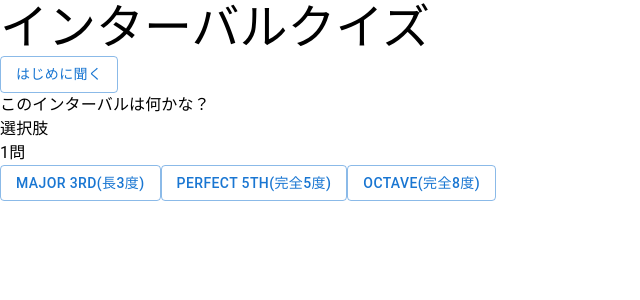
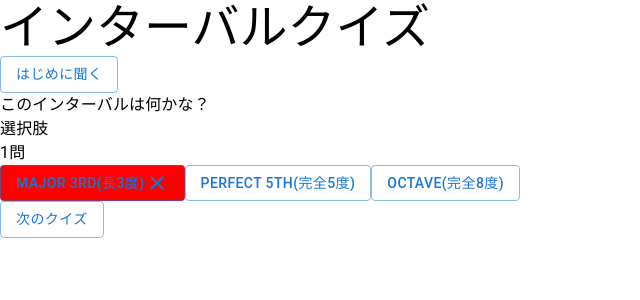
Before and after one commit to aki5648237/interval-training, a React (Create React App) app: page /intervalTrainingQuiz in a window 1280 px wide. Both pictures are taken after a click on the button "MAJOR 3RD(長3度)". Shown: the top 300 px of the page, without its empty margins (0-640 px from the left). Built offline with nearby package versions, Linux system fonts and the light colour scheme.

Commit message:
3/17 クイズ機能修正

```diff
--- a/package.json
+++ b/package.json
@@ -5,6 +5,7 @@
   "dependencies": {
     "@emotion/react": "^11.11.4",
     "@emotion/styled": "^11.11.0",
+    "@mui/icons-material": "^5.15.13",
     "@mui/material": "^5.15.11",
     "@testing-library/jest-dom": "^5.17.0",
     "@testing-library/react": "^13.4.0",
--- a/src/component/intervalTrainingAnswer.tsx
+++ b/src/component/intervalTrainingAnswer.tsx
@@ -1,23 +1,35 @@
 import Typography from '@mui/material/Typography';
 import Button from '@mui/material/Button';
 import { Question } from './intervalTrainingQuiz';
+import "../style/styles.css";
+
+import TripOriginIcon from '@mui/icons-material/TripOrigin';
+import CloseIcon from '@mui/icons-material/Close';
 
 type Props = {
 	currentQuestion: number
 	questions: Question[]
 	handleAnswerButtonClick: (value: number) => void
+	answer: string
+	selectValue: number
 }
 
-export const Answer = ({currentQuestion, questions, handleAnswerButtonClick}: Props) => {
+export const Answer = ({currentQuestion, questions, handleAnswerButtonClick, answer, selectValue}: Props) => {
 
+	console.log('押下したボタンの結果' + answer);
 	return (
 		<div>
 			<Typography>{currentQuestion}問</Typography>
 			{
 				questions[0].answerOptions.map((item) => {
 					return <Button
+										className={`${answer === 'correct' && item.value === selectValue ? "correct" : ""} ${answer === 'inCorrect' && item.value === selectValue ? "inCorrect" : ""}`}
 										onClick={() => handleAnswerButtonClick(item.value)}
-										variant='outlined'>{item.answerText}</Button>;
+										variant='outlined'>{item.answerText}
+										{answer === 'correct' && item.value === selectValue ? <TripOriginIcon /> : ''}
+										{answer === 'inCorrect' && item.value === selectValue ? <CloseIcon /> : ''}
+									</Button>
+
 			})}
 		</div>
 	);
--- a/src/component/intervalTrainingQuiz.tsx
+++ b/src/component/intervalTrainingQuiz.tsx
@@ -37,6 +37,14 @@ const IntervalTrainingQuiz = () => {
 	const [openQuiz, setOpenQuiz] = useState<boolean>(false);
 	// 結果を非表示にするフラグ
 	const [openResult, setOpenResult] = useState<boolean>(true);
+	// 次のクイズボタンを表示するフラグ
+	const [nextQuiz, setNextQuiz] = useState<boolean>(true);
+	// 結果を見るボタンを表示するフラグ
+	const [resultQuiz, setResultQuiz] = useState<boolean>(false);
+	// 正解、不正解のフラグ
+	const [answer, setAnswer] = useState<string>('');
+	// 選択肢したボタンのvalue
+	const [selectValue, setSelectValue] = useState<number>(99);
 
 
 	// 問題を定数soudNameにランダム格納
@@ -73,33 +81,33 @@ const IntervalTrainingQuiz = () => {
 		},
 	];
 
-
-
 	const handleAnswerButtonClick = (value: number): void=> {
 
+		setSelectValue(value);
+
+		console.log('クイズ結果を表示するフラグ' + resultQuiz);
 		console.log('選択した値' + value);
 		console.log('答えの値' + rand);
 
 		// 正解時、次の問題へ移る
 		if (value === rand) {
 
-			setCurrentQuestion((currentQuestion) => currentQuestion + 1);
-
+			// ボタンの色を緑にする
+      setAnswer('correct');
 
 			console.log('現在の問題No' + currentQuestion);
 			if (currentQuestion > 9) {
-				// 10問回答後、結果を表示
-				setOpenQuiz(true);
-				setOpenResult(false);
+				// 10問回答後、結果見るボタン表示
+				setResultQuiz(true);
 			}
 		}
 		else {
+			// ボタンの色を赤くする
+			setAnswer('inCorrect');
 			setMissCount((missCount) => missCount + 1);
 		}
+
 	}
-		// クイズ表示時に一回流す
-		// my_audio.play();
-
 
 		// ボタン押下時音を鳴らす
 		const jsplay = () => {
@@ -109,9 +117,18 @@ const IntervalTrainingQuiz = () => {
 			console.log(listenCount);
 		}
 
-		// 問題名取得
-		// getQuiz();
+	// 次の問題を表示
+	const nextDisplay = () => {
+		setCurrentQuestion((currentQuestion) => currentQuestion + 1);
+		// 選択肢のボタンのcssを破棄
+		setAnswer('');
+	}
 
+	// 結果を表示
+	const resultDisplay = () => {
+		setOpenQuiz(true);
+		setOpenResult(false);
+	}
 	return (
 		<>
 			<div className={openQuiz ? "invisible" : ""}>
@@ -129,7 +146,16 @@ const IntervalTrainingQuiz = () => {
 					currentQuestion={currentQuestion}
 					questions={questions}
 					handleAnswerButtonClick={handleAnswerButtonClick}
+					answer={answer}
+					selectValue={selectValue}
 				/>
+				<div className={nextQuiz ? "" : "invisible"}>
+					<Button onClick={() => nextDisplay()}  variant='outlined'>次のクイズ</Button>
+				</div>
+
+				<div className={resultQuiz ? "" : "invisible"}>
+					<Button onClick={() => resultDisplay()} variant='outlined'>結果を見る</Button>
+				</div>
 			</div>
 
 			<div className={openResult ? "invisible" : ""}>
@@ -145,11 +171,4 @@ const IntervalTrainingQuiz = () => {
 	)
 }
 
-// 要素を見えなくする
-// const Invisible = css({
-// 	display:"none",
-// })
-
-
-
 export default IntervalTrainingQuiz;
--- a/src/style/styles.css
+++ b/src/style/styles.css
@@ -1,3 +1,11 @@
 .invisible {
 	display: none;
 }
+
+/* 正解時ボタンの色を変える */
+.correct {
+	background-color: greenyellow !important;
+}
+.inCorrect {
+	background-color: red !important;
+}
```
Also changed, not shown: 1 other file (tests, documents, lock files or other folders).
